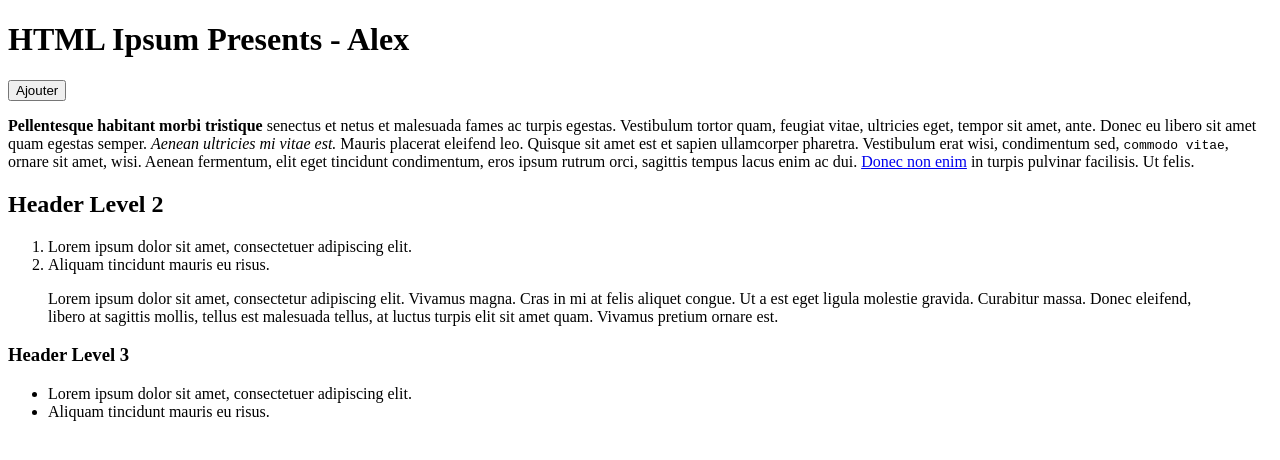
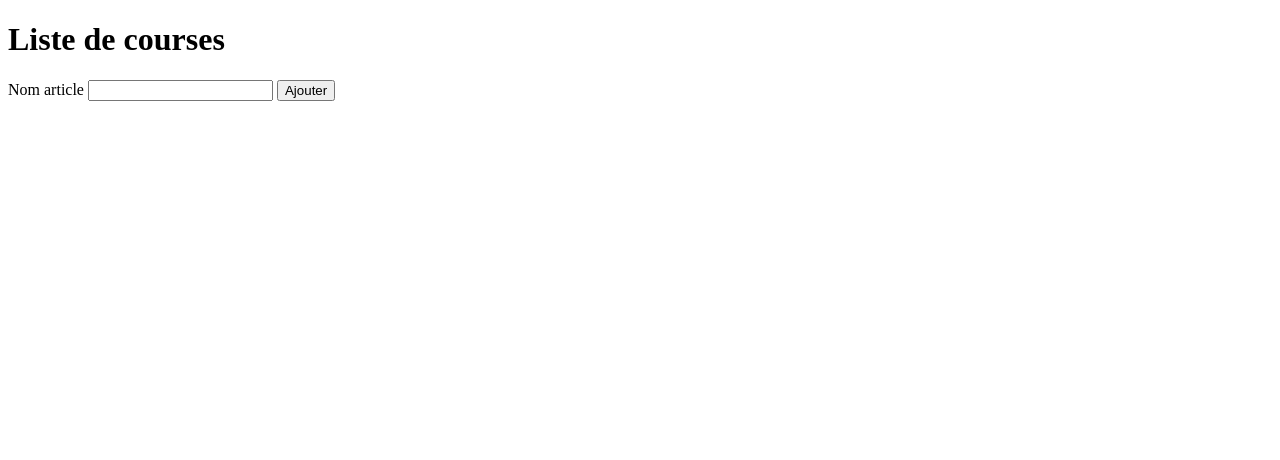
Before and after one commit to divtec-cejef/133a-premier-javascript-AlexLeProgrammer, a plain HTML site: page index.html in a window 1280 px wide. Drawn offline with Linux system fonts and the light colour scheme.

Commit message:
Ajout article dans ul

```diff
--- a/index.html
+++ b/index.html
@@ -5,34 +5,15 @@
     <title>Hello World</title>
 </head>
 <body>
-<h1>HTML Ipsum Presents - Alex</h1>
+<h1>Liste de courses</h1>
+
+<label for="article">Nom article</label>
+<input type="text" id="article">
 
 <button class="ajouter">Ajouter</button>
 
-<p><strong>Pellentesque habitant morbi tristique</strong> senectus et netus et malesuada fames ac turpis egestas.
-    Vestibulum tortor quam, feugiat vitae, ultricies eget, tempor sit amet, ante. Donec eu libero sit amet quam egestas
-    semper. <em>Aenean ultricies mi vitae est.</em> Mauris placerat eleifend leo. Quisque sit amet est et sapien
-    ullamcorper pharetra. Vestibulum erat wisi, condimentum sed, <code>commodo vitae</code>, ornare sit amet, wisi.
-    Aenean fermentum, elit eget tincidunt condimentum, eros ipsum rutrum orci, sagittis tempus lacus enim ac dui. <a
-            href="#">Donec non enim</a> in turpis pulvinar facilisis. Ut felis.</p>
+<ul class="articles"></ul>
 
-<h2>Header Level 2</h2>
-
-<ol>
-    <li>Lorem ipsum dolor sit amet, consectetuer adipiscing elit.</li>
-    <li>Aliquam tincidunt mauris eu risus.</li>
-</ol>
-
-<blockquote><p>Lorem ipsum dolor sit amet, consectetur adipiscing elit. Vivamus magna. Cras in mi at felis aliquet
-    congue. Ut a est eget ligula molestie gravida. Curabitur massa. Donec eleifend, libero at sagittis mollis, tellus
-    est malesuada tellus, at luctus turpis elit sit amet quam. Vivamus pretium ornare est.</p></blockquote>
-
-<h3>Header Level 3</h3>
-
-<ul>
-    <li>Lorem ipsum dolor sit amet, consectetuer adipiscing elit.</li>
-    <li>Aliquam tincidunt mauris eu risus.</li>
-</ul>
 <!-- Ajout du JavaScript -->
 <script src="js/main.js"></script>
 </body>
--- a/js/main.js
+++ b/js/main.js
@@ -6,11 +6,17 @@
  */
 "use strict";
 
-// Récupérer tout les paragraphes du document
-let tabPara = document.querySelectorAll("p");
-
-// Récupérer le bouton avec la classe ajouter
+// Récupérer les éléments
 let boutonAjouter = document.querySelector(".ajouter");
+let txtArticle = document.querySelector("#article");
+let ulArticles = document.querySelector("ul.articles");
 
 // Affiche dans la console
-console.log(tabPara, boutonAjouter);
+console.log(boutonAjouter, txtArticle, ulArticles);
+
+// Ecoute le clic du bouton
+boutonAjouter.addEventListener("click", () => {
+    ulArticles.innerHTML += "<li>" + txtArticle.value + "</li>";
+    // Vide le champ texte
+    txtArticle.value = "";
+});
```
